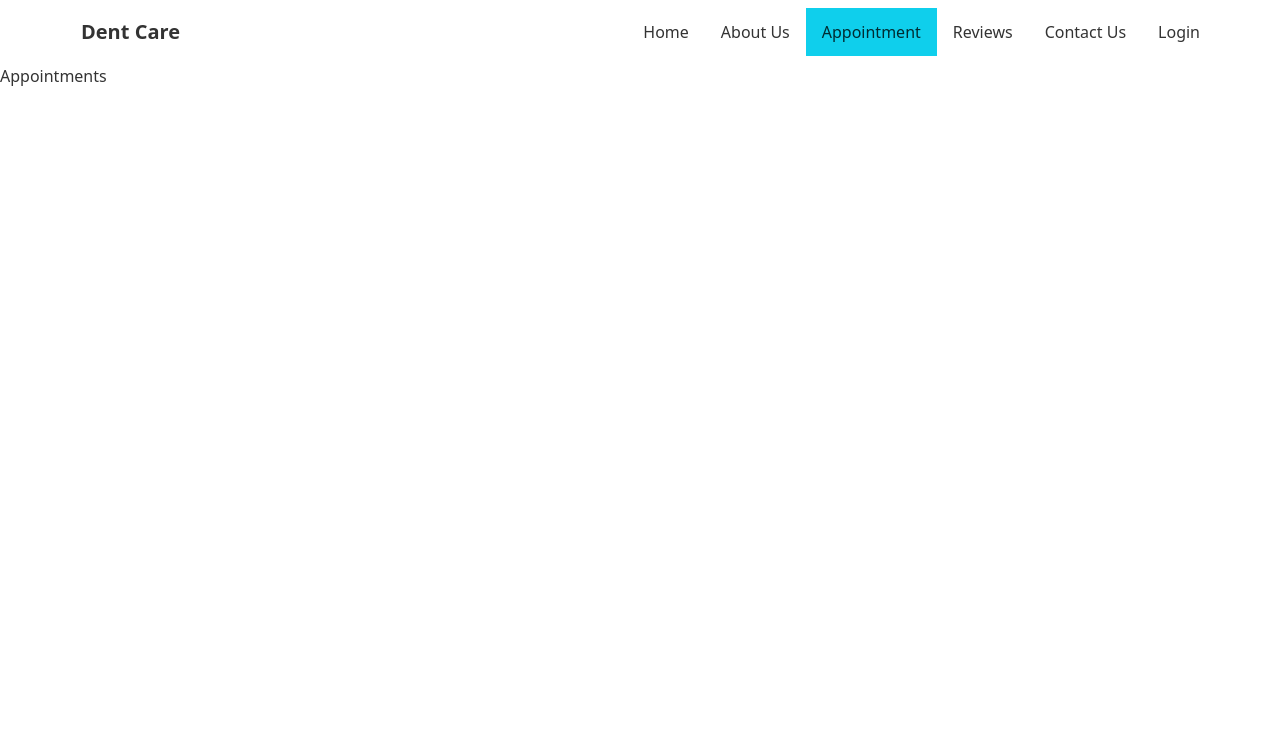
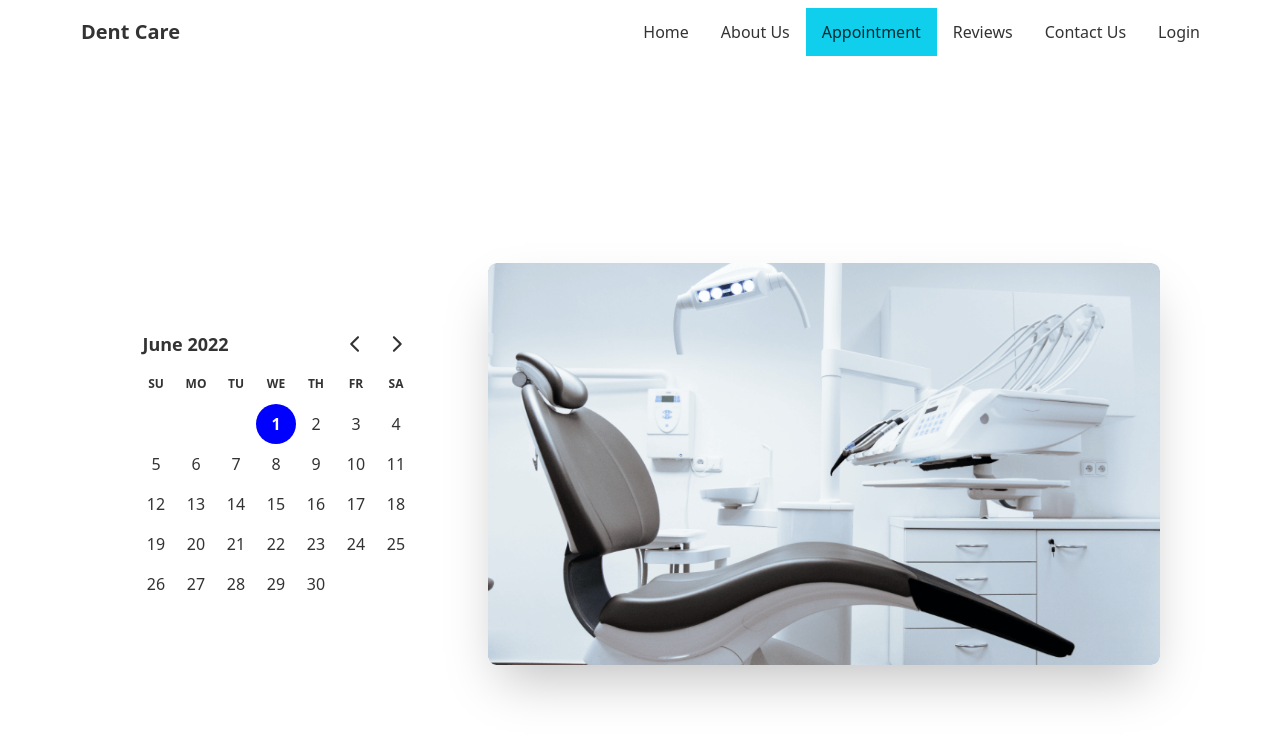
Before and after one commit to G-Mursalin/dent-care-client-site, a React (Create React App) app: page /appointment in a window 1280 px wide. Shown: the top 738 px of the page. Built offline with nearby package versions, Linux system fonts and the light colour scheme.

Commit message:
appointment banner and day picker added

```diff
--- a/package.json
+++ b/package.json
@@ -7,7 +7,9 @@
     "@testing-library/react": "^13.3.0",
     "@testing-library/user-event": "^13.5.0",
     "daisyui": "^2.15.2",
+    "date-fns": "^2.28.0",
     "react": "^18.1.0",
+    "react-day-picker": "^8.0.7",
     "react-dom": "^18.1.0",
     "react-router-dom": "^6.3.0",
     "react-scripts": "5.0.1",
--- /dev/null
+++ b/src/Pages/Appointments/AppointmentBanner.js
@@ -0,0 +1,33 @@
+// React
+import React, { useState } from "react";
+
+//Images
+import chair from "./../../assets/images/chair.png";
+// Day Picker
+import "react-day-picker/dist/style.css";
+import { DayPicker } from "react-day-picker";
+import { format } from "date-fns";
+
+const AppointmentBanner = () => {
+  const [selectedDate, setSelectedDate] = useState(new Date());
+  return (
+    <section className="min-h-screen flex justify-center items-center md:px-16 px-5">
+      <div className="flex justify-evenly items-center flex-col-reverse lg:flex-row w-full">
+        <div>
+          <DayPicker
+            mode="single"
+            selected={selectedDate}
+            onSelect={setSelectedDate}
+          />
+        </div>
+        <img
+          src={chair}
+          alt="chair"
+          className="md:max-w-2xl w-sm rounded-lg shadow-2xl"
+        />
+      </div>
+    </section>
+  );
+};
+
+export default AppointmentBanner;
--- a/src/Pages/Appointments/Appointments.js
+++ b/src/Pages/Appointments/Appointments.js
@@ -1,7 +1,14 @@
-import React from "react";
+// React
+import React, { Fragment } from "react";
+// Components
+import AppointmentBanner from "./AppointmentBanner";
 
 const Appointments = () => {
-  return <div>Appointments</div>;
+  return (
+    <Fragment>
+      <AppointmentBanner />
+    </Fragment>
+  );
 };
 
 export default Appointments;
```
Also changed, not shown: 1 other file (tests, documents, lock files or other folders).
